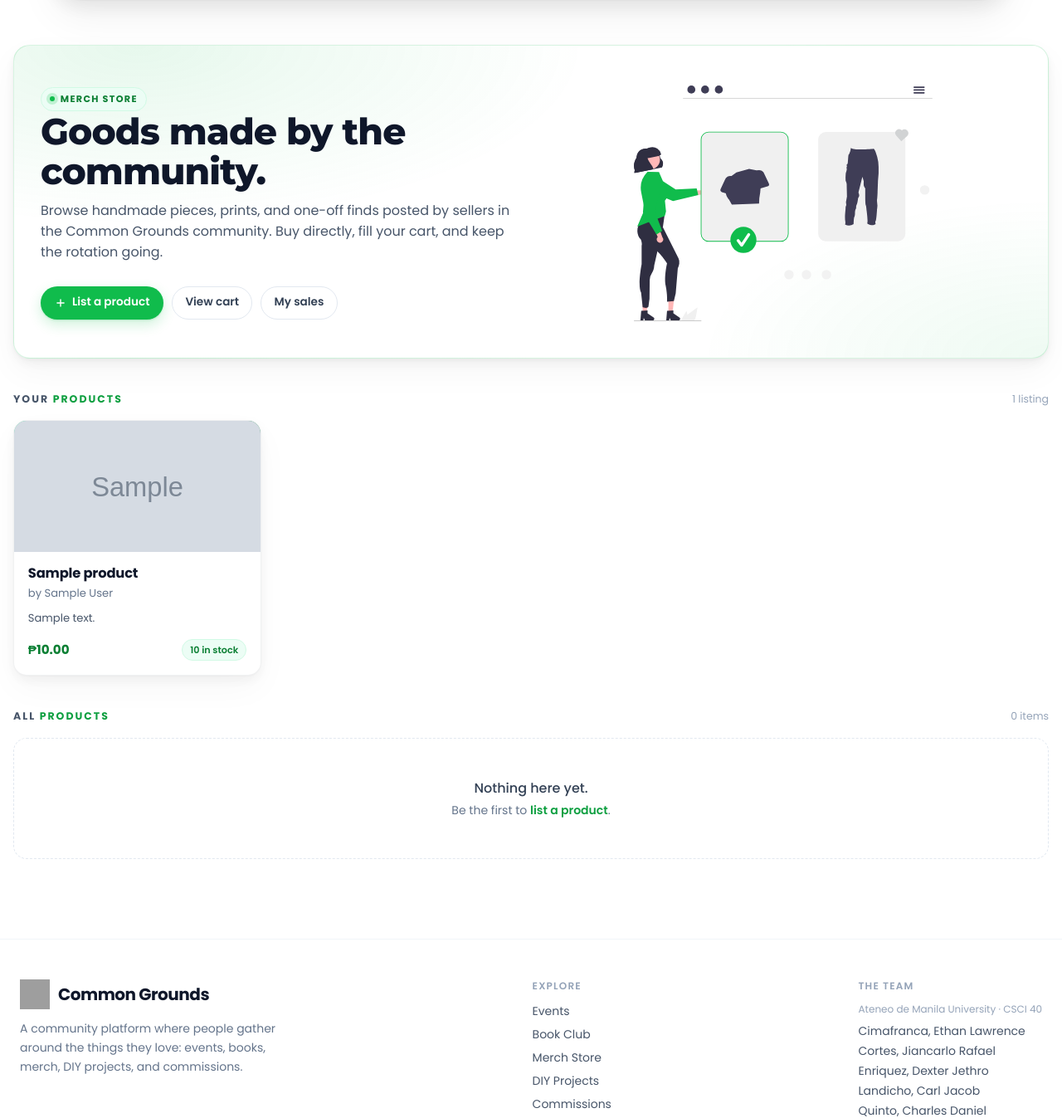
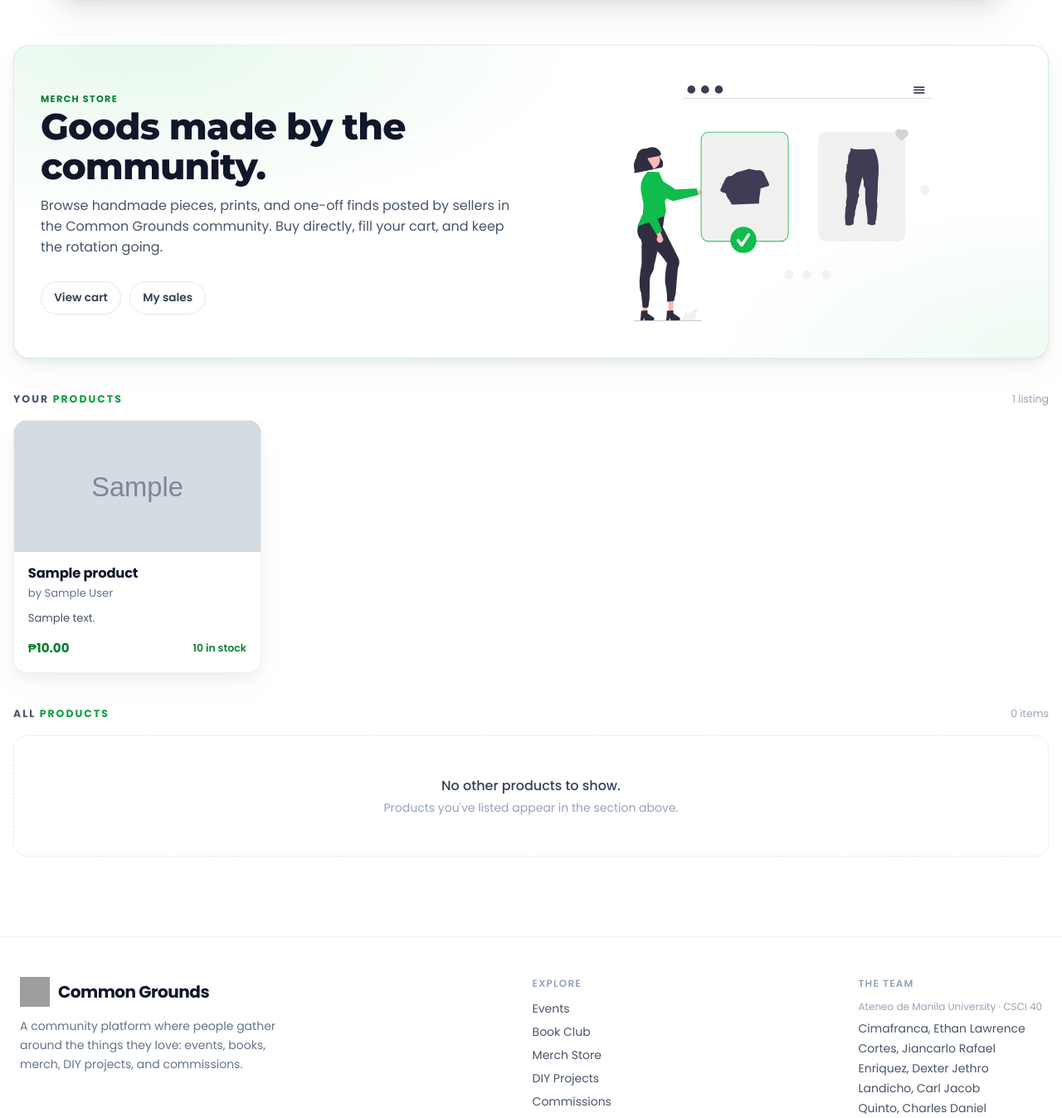
Before and after one commit to Sazemii/commongrounds-AEFG-18, a Django app: page /merchstore/items in a window 1280 px wide. Shown: the part 90-1437 px from the top of the page at 83% size. Run offline with Django 5.2, Linux system fonts and the light colour scheme; a user stored in the database is signed in; tables that the repository leaves empty hold one stand-in row (values such as "Sample post"); grey boxes marked "Sample" are stand-in pictures; some libraries are stand-ins or nearby versions; grey boxes are pictures that could not be loaded.

Commit message:
Improved merchstore UI/UX

```diff
--- a/commongrounds/merchstore/templates/merchstore/_theme.html
+++ b/commongrounds/merchstore/templates/merchstore/_theme.html
@@ -38,18 +38,10 @@
       0 16px 40px rgba(0,0,0,0.04);
   }
   .ms-hero-eyebrow {
-    display: inline-flex; align-items: center; gap: 0.4rem;
+    display: block;
     font-size: 0.7rem; font-weight: 700; letter-spacing: 0.12em;
     text-transform: uppercase;
     color: var(--merch-700);
-    background: var(--merch-50);
-    border: 1px solid var(--merch-100);
-    padding: 0.3rem 0.65rem; border-radius: 9999px;
-  }
-  .ms-hero-eyebrow::before {
-    content: ''; width: 6px; height: 6px; border-radius: 9999px;
-    background: var(--merch-500);
-    box-shadow: 0 0 0 4px rgba(16,188,76,0.20);
   }
   .ms-hero h1 {
     font-size: clamp(1.5rem, 6vw, 2.75rem);
@@ -178,18 +170,14 @@
     display: flex; align-items: center; justify-content: space-between;
   }
   .price { font-weight: 700; color: var(--merch-700); font-size: 0.95rem; }
-  .badge {
-    display: inline-flex; align-items: center; gap: 0.35rem;
-    font-size: 0.7rem; font-weight: 600;
-    padding: 0.22rem 0.55rem; border-radius: 9999px;
-    color: var(--merch-700); background: var(--merch-50); border: 1px solid var(--merch-100);
-  }
-  .badge-out { color: #b91c1c; background: #fef2f2; border-color: #fecaca; }
-  .badge-sale { color: #b45309; background: #fffbeb; border-color: #fde68a; }
+  .badge { font-size: 0.78rem; font-weight: 600; color: var(--merch-700); }
+  .badge-out  { color: #b91c1c; }
+  .badge-sale { color: #b45309; }
 
   .empty {
     text-align: center; padding: 3rem 1rem;
     border: 1px dashed #e2e8f0; border-radius: 1rem; color: #64748b;
+    grid-column: 1 / -1;
   }
 
   .form-card {
@@ -219,6 +207,25 @@
   }
   .form-card ul.errorlist { color: #b91c1c; }
 
+  .form-card input[type="file"] {
+    padding: 0; border: none; background: transparent;
+    font-size: 0.85rem; color: #475569;
+  }
+  .form-card input[type="file"]::file-selector-button {
+    margin-right: 0.75rem;
+    padding: 0.5rem 1rem;
+    border: none;
+    border-radius: 0.6rem;
+    background: #475569;
+    color: #fff;
+    font-size: 0.82rem; font-weight: 600;
+    cursor: pointer;
+    transition: background .18s;
+  }
+  .form-card input[type="file"]::file-selector-button:hover {
+    background: #334155;
+  }
+
   @keyframes ms-rise {
     from { opacity: 0; transform: translateY(10px); }
     to   { opacity: 1; transform: translateY(0); }
--- a/commongrounds/merchstore/templates/merchstore/cart.html
+++ b/commongrounds/merchstore/templates/merchstore/cart.html
@@ -31,9 +31,9 @@
   .tx-meta { font-size: 0.78rem; color: #94a3b8; }
   .tx-amount { font-size: 0.85rem; color: #475569; }
   .tx-status {
-    font-size: 0.7rem; font-weight: 600; padding: 0.2rem 0.55rem;
-    border-radius: 9999px;
-    color: var(--merch-700); background: var(--merch-50); border: 1px solid var(--merch-100);
+    font-size: 0.78rem; font-weight: 600;
+    color: var(--merch-700);
+    text-transform: uppercase; letter-spacing: 0.06em;
   }
 </style>
 {% endblock %}
--- a/commongrounds/merchstore/templates/merchstore/items_list.html
+++ b/commongrounds/merchstore/templates/merchstore/items_list.html
@@ -20,10 +20,12 @@
       </p>
       <div class="mt-7 flex flex-wrap gap-2.5">
         {% if user.is_authenticated %}
-          <a href="{% url 'merchstore:item_create' %}" class="btn-primary">
-            <svg viewBox="0 0 24 24" fill="none" stroke="currentColor" stroke-width="2.4" stroke-linecap="round" stroke-linejoin="round"><path d="M12 5v14M5 12h14"/></svg>
-            List a product
-          </a>
+          {% if user.profile.role == 'Market Seller' %}
+            <a href="{% url 'merchstore:item_create' %}" class="btn-primary">
+              <svg viewBox="0 0 24 24" fill="none" stroke="currentColor" stroke-width="2.4" stroke-linecap="round" stroke-linejoin="round"><path d="M12 5v14M5 12h14"/></svg>
+              List a product
+            </a>
+          {% endif %}
           <a href="{% url 'merchstore:cart' %}" class="btn-ghost">View cart</a>
           <a href="{% url 'merchstore:transactions' %}" class="btn-ghost">My sales</a>
         {% else %}
@@ -38,7 +40,7 @@
   </div>
 </section>
 
-{% if user.is_authenticated and user_products %}
+{% if user.is_authenticated %}
   <section class="section">
     <div class="section-head">
       <div class="section-title">Your <span class="accent">products</span></div>
@@ -47,6 +49,15 @@
     <div class="grid-products">
       {% for product in user_products %}
         {% include 'merchstore/_product_card.html' with product=product idx=forloop.counter0 %}
+      {% empty %}
+        <div class="empty">
+          <p class="text-base font-medium text-slate-700">No listings yet.</p>
+          {% if user.profile.role == 'Market Seller' %}
+            <p class="mt-1 text-sm">
+              <a style="color: var(--merch-600)" class="font-semibold underline-offset-2 hover:underline" href="{% url 'merchstore:item_create' %}">List your first product →</a>
+            </p>
+          {% endif %}
+        </div>
       {% endfor %}
     </div>
   </section>
@@ -66,9 +77,11 @@
     </div>
   {% else %}
     <div class="empty">
-      <p class="text-base font-medium text-slate-700">Nothing here yet.</p>
       {% if user.is_authenticated %}
-        <p class="mt-1 text-sm">Be the first to <a style="color: var(--merch-600)" class="font-semibold underline-offset-2 hover:underline" href="{% url 'merchstore:item_create' %}">list a product</a>.</p>
+        <p class="text-base font-medium text-slate-700">No other products to show.</p>
+        <p class="mt-1 text-sm text-slate-400">Products you've listed appear in the section above.</p>
+      {% else %}
+        <p class="text-base font-medium text-slate-700">Nothing here yet.</p>
       {% endif %}
     </div>
   {% endif %}
--- a/commongrounds/merchstore/templates/merchstore/transactions.html
+++ b/commongrounds/merchstore/templates/merchstore/transactions.html
@@ -31,9 +31,9 @@
   .tx-meta { font-size: 0.78rem; color: #94a3b8; }
   .tx-amount { font-size: 0.85rem; color: #475569; }
   .tx-status {
-    font-size: 0.7rem; font-weight: 600; padding: 0.2rem 0.55rem;
-    border-radius: 9999px;
-    color: var(--merch-700); background: var(--merch-50); border: 1px solid var(--merch-100);
+    font-size: 0.78rem; font-weight: 600;
+    color: var(--merch-700);
+    text-transform: uppercase; letter-spacing: 0.06em;
   }
 </style>
 {% endblock %}
```
Also changed, not shown: commongrounds/merchstore/templates/merchstore/item_form.html (+14 -1 lines).
